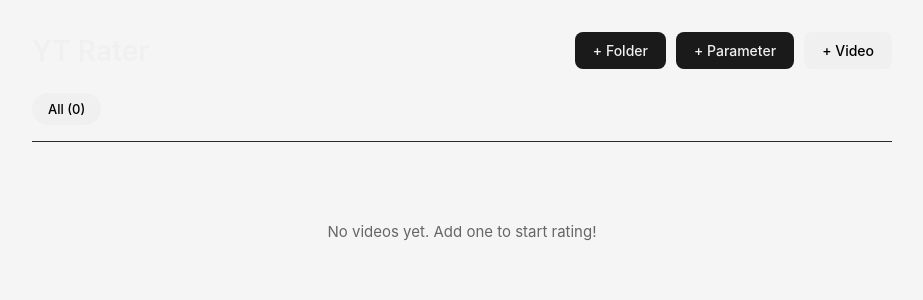
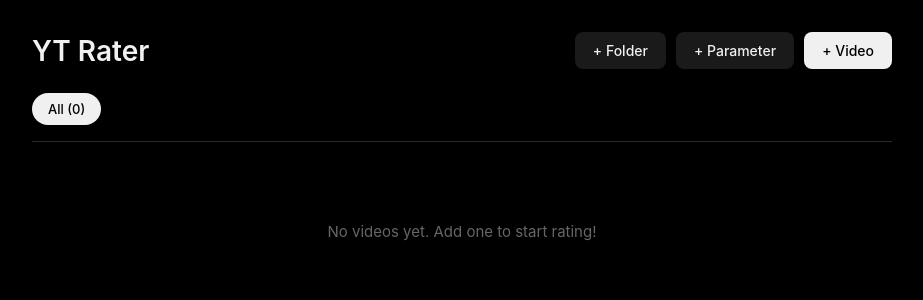
Before and after one commit to billionairesim/YTRating, a React (Vite) app: page / in a window 1280 px wide. Shown: the top 300 px of the page, without its empty margins (178-1101 px from the left). Built offline with nearby package versions, Linux system fonts and the light colour scheme.

Commit message:
Force entire page black — html, body, root all #000000

```diff
--- a/index.html
+++ b/index.html
@@ -1,11 +1,11 @@
 <!DOCTYPE html>
-<html lang="en">
+<html lang="en" data-theme="black" style="background:#000000">
   <head>
     <meta charset="UTF-8" />
     <meta name="viewport" content="width=device-width, initial-scale=1.0" />
     <title>YT Rater</title>
   </head>
-  <body>
+  <body style="background:#000000; margin:0">
     <div id="root"></div>
     <script type="module" src="/src/main.jsx"></script>
   </body>
--- a/src/App.css
+++ b/src/App.css
@@ -167,10 +167,16 @@
   padding: 32px 20px;
 }
 
-body {
-  background: var(--bg);
+html, body {
+  background: #000000;
   color: var(--text);
-  transition: background 0.3s ease, color 0.3s ease;
+  min-height: 100vh;
+  margin: 0;
+}
+
+#root {
+  min-height: 100vh;
+  background: #000000;
 }
 
 /* Header */
```
